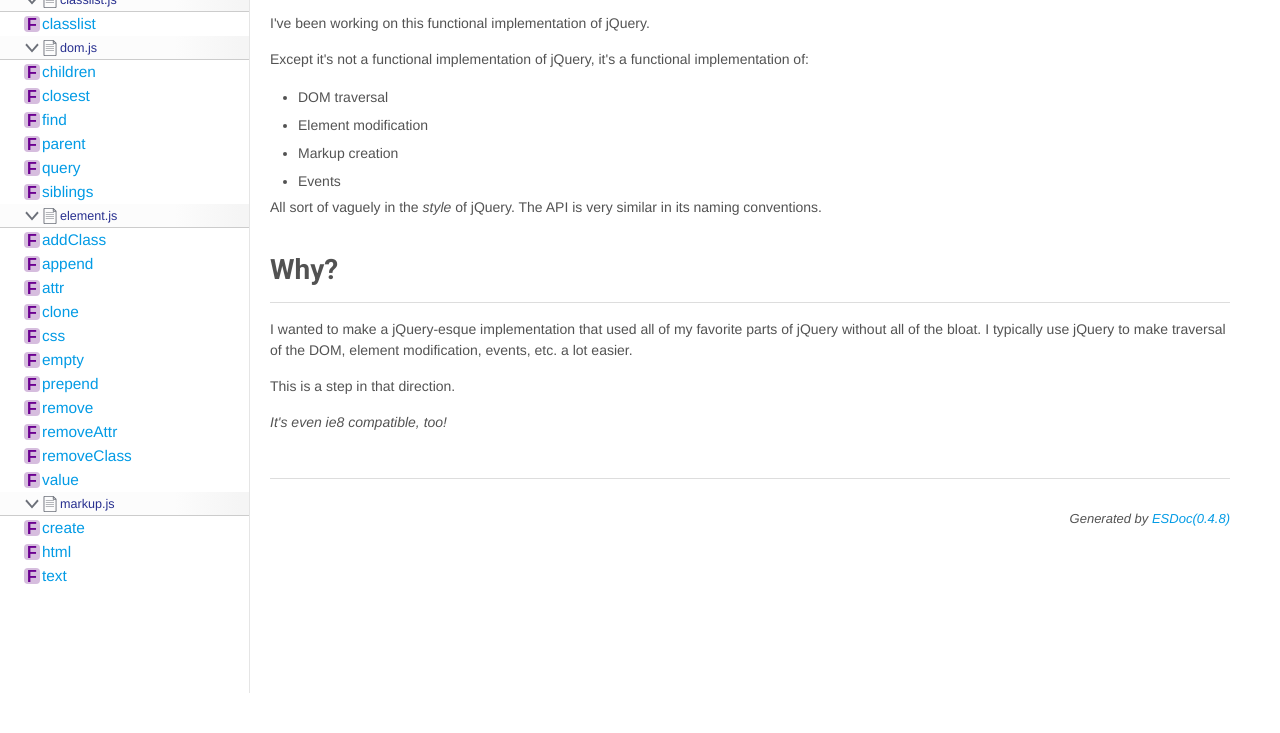
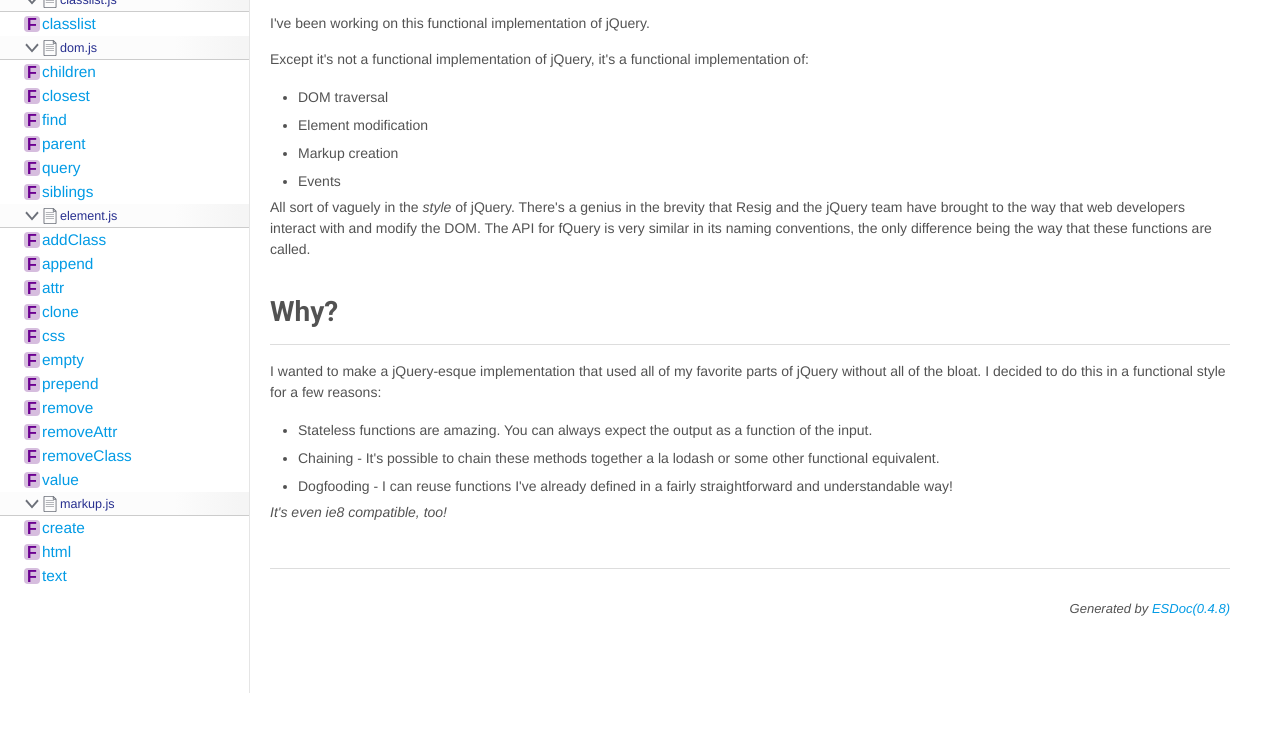
Before and after one commit to Morklympious/fQuery, a website: page docs/index.html in a window 1280 px wide. Shown: the part 107-840 px from the top of the page. Drawn offline with nearby package versions, Linux system fonts and the light colour scheme.

Commit message:
regenerate docsite

```diff
--- a/docs/index.html
+++ b/docs/index.html
@@ -46,7 +46,7 @@
   </div>
 </header>
 
-<nav class="navigation" data-ice="nav"><ul class="nav-accordion-menu animated hidden" data-nav-id="docs-nav-id-1479679767687" data-ice="navData">
+<nav class="navigation" data-ice="nav"><ul class="nav-accordion-menu animated hidden" data-nav-id="docs-nav-id-1479680886773" data-ice="navData">
 <li data-ice="navGroup" class="has-children"><input type="checkbox" name="group-0" id="group-0" checked><label for="group-0" class="nav-header">Local Source</label>
    <ul>
 
@@ -100,7 +100,7 @@
 </li>
 </ul></nav>
 
-<div class="content" data-ice="content"><div data-ice="index" class="github-markdown"><h1 id="functional-dom-query">Functional Dom Query</h1>
+<div class="content" data-ice="content"><div data-ice="index" class="github-markdown"><h1 id="fquery">fQuery</h1>
 <p>I&apos;ve been working on this functional implementation of jQuery.</p>
 <p>Except it&apos;s not a functional implementation of jQuery, it&apos;s a functional implementation of:</p>
 <ul>
@@ -109,11 +109,14 @@
 <li>Markup creation</li>
 <li>Events</li>
 </ul>
-<p>All sort of vaguely in the <em>style</em> of jQuery. The API is very similar in its naming conventions. </p>
+<p>All sort of vaguely in the <em>style</em> of jQuery. There&apos;s a genius in the brevity that Resig and the jQuery team have brought to the way that web developers interact with and modify the DOM. The API for fQuery is very similar in its naming conventions, the only difference being the way that these functions are called. </p>
 <h2 id="why-">Why?</h2>
-<p>I wanted to make a jQuery-esque implementation that used all of my favorite parts of jQuery without all of the bloat.
-I typically use jQuery to make traversal of the DOM, element modification, events, etc. a lot easier. </p>
-<p>This is a step in that direction. </p>
+<p>I wanted to make a jQuery-esque implementation that used all of my favorite parts of jQuery without all of the bloat. I decided to do this in a functional style for a few reasons:</p>
+<ul>
+<li>Stateless functions are amazing. You can always expect the output as a function of the input.</li>
+<li>Chaining - It&apos;s possible to chain these methods together a la lodash or some other functional equivalent.</li>
+<li>Dogfooding - I can reuse functions I&apos;ve already defined in a fairly straightforward and understandable way!</li>
+</ul>
 <p><em>It&apos;s even ie8 compatible, too!</em></p>
 </div>
 </div>
--- a/docs/package.json
+++ b/docs/package.json
@@ -6,7 +6,7 @@
   "scripts": {
     "build": "rollup --config",
     "develop": "rollup --config --watch",
-    "docs": "esdoc -c esdoc.json",
+    "docs": "esdoc -c .esdocrc",
     "lint": "eslint src/"
   },
   "repository": {
```
Also changed, not shown: docs/file/src/entry.js.html (+1 -1 lines), docs/file/src/js/classlist.js.html (+1 -1 lines), docs/file/src/js/dom.js.html (+1 -1 lines), docs/file/src/js/element.js.html (+1 -1 lines), docs/file/src/js/event.js.html (+1 -1 lines), docs/file/src/js/internal/helpers.js.html (+1 -1 lines), docs/file/src/js/markup.js.html (+1 -1 lines), docs/file/src/js/polyfills/polyfills.js.html (+1 -1 lines), docs/function/index.html (+1 -1 lines), docs/identifiers.html (+1 -1 lines), docs/source.html (+1 -1 lines).
